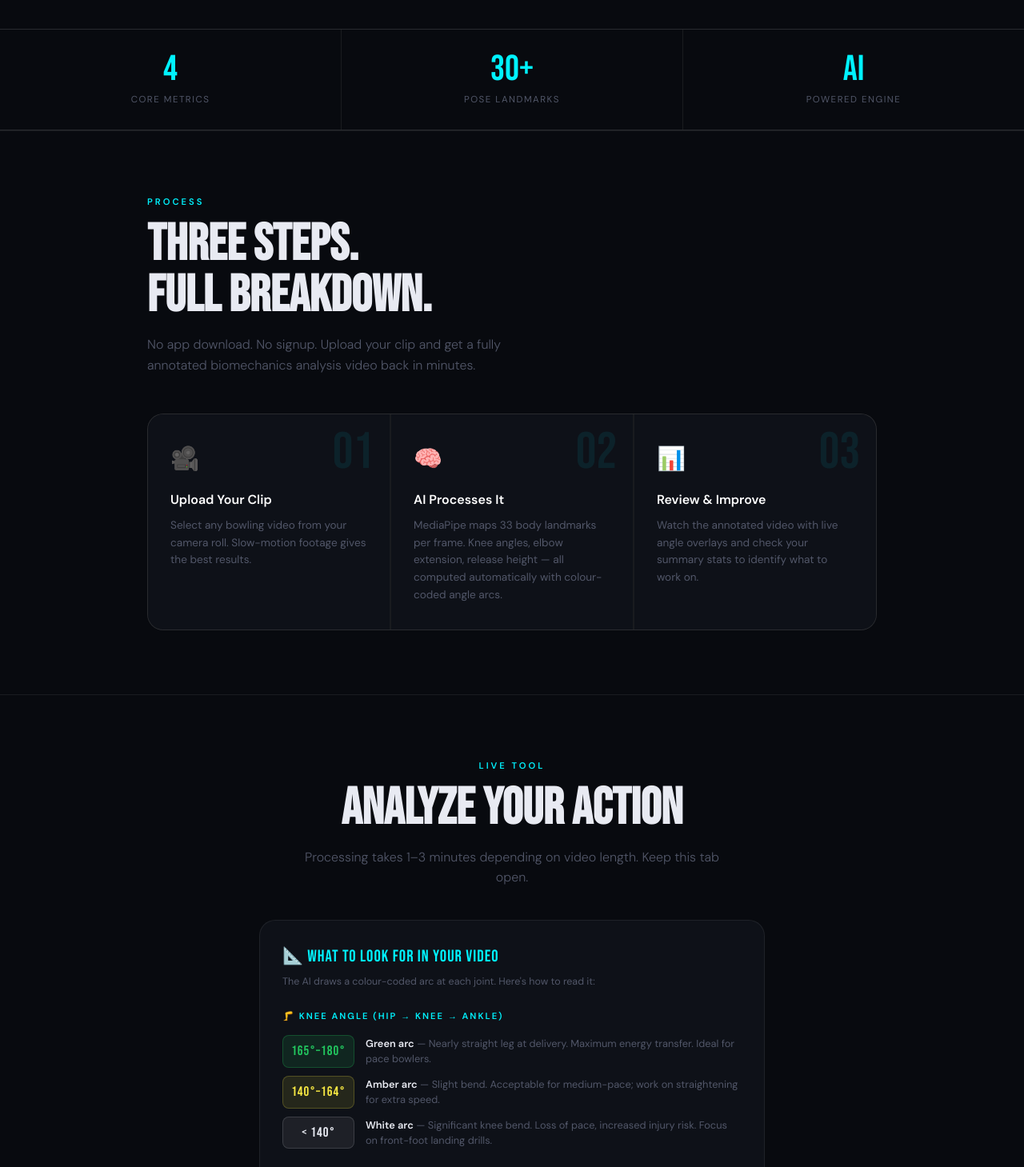
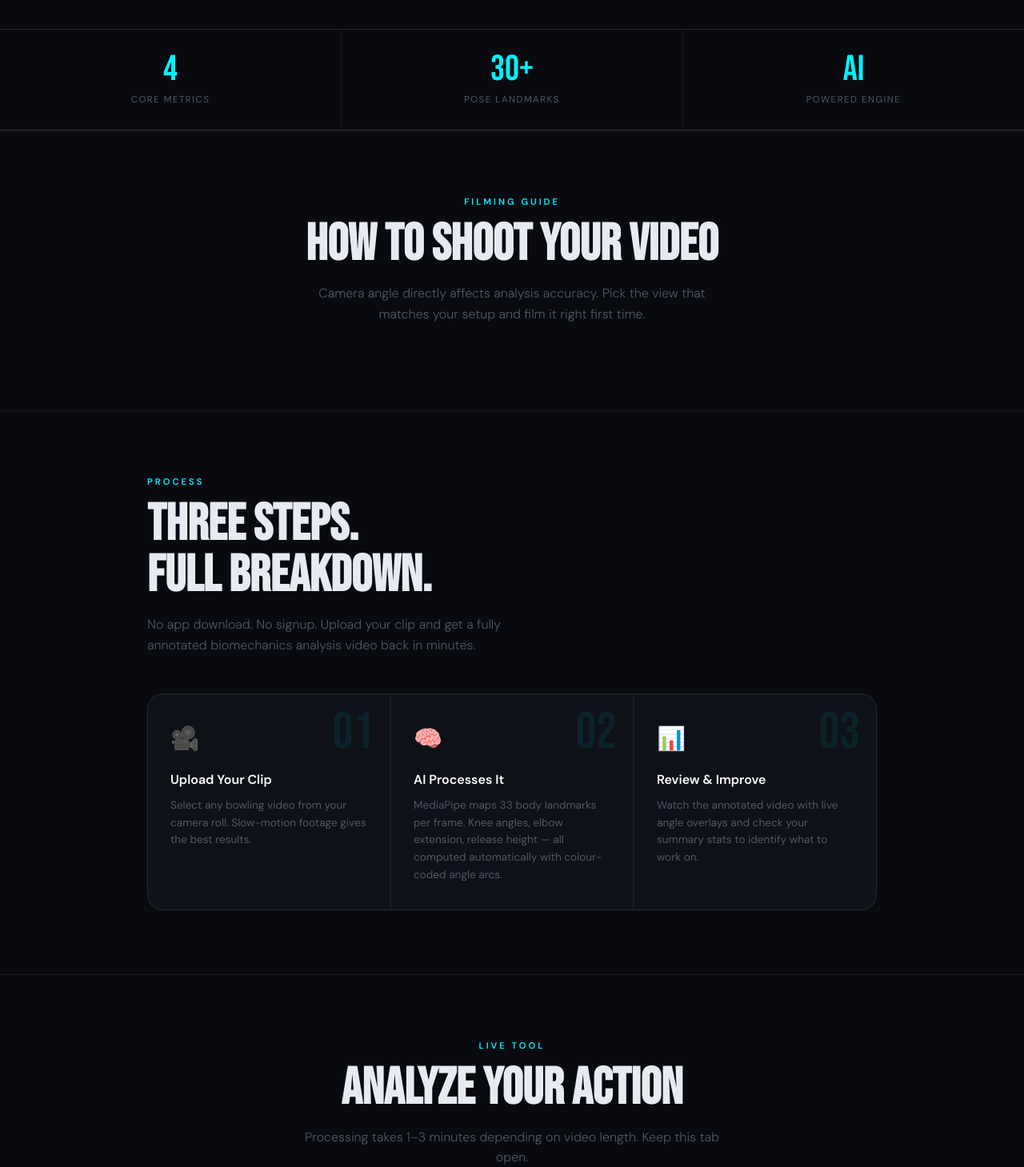
Before and after one commit to umeblastwe/Perfect-Release-Cricket-ball, a Flask app: page / in a window 1280 px wide. Shown: the part 819-2278 px from the top of the page at 80% size. Run offline with Flask 3, Linux system fonts and the light colour scheme.

Commit message:
Update index.html

```diff
--- a/templates/index.html
+++ b/templates/index.html
@@ -189,6 +189,17 @@
   <div class="stat-item"><div class="stat-number">30+</div><div class="stat-label">Pose Landmarks</div></div>
   <div class="stat-item"><div class="stat-number">AI</div><div class="stat-label">Powered Engine</div></div>
 </div>
+
+ <!-- ═══════════════════════════ CAMERA GUIDE ══════════════════ -->
+<div class="divider"></div>
+<section class="ref-section" id="camera-guide" style="padding-top:0;">
+  <div style="text-align:center;margin-bottom:28px;padding-top:80px;">
+    <div class="section-label">Filming Guide</div>
+    <h2 class="section-title">How to shoot your video</h2>
+    <p class="section-body" style="margin:0 auto;">Camera angle directly affects analysis accuracy. Pick the view that matches your setup and film it right first time.</p>
+  </div>
+  <!-- paste the full widget HTML here -->
+</section>
 
 <div class="divider"></div>
 
```
